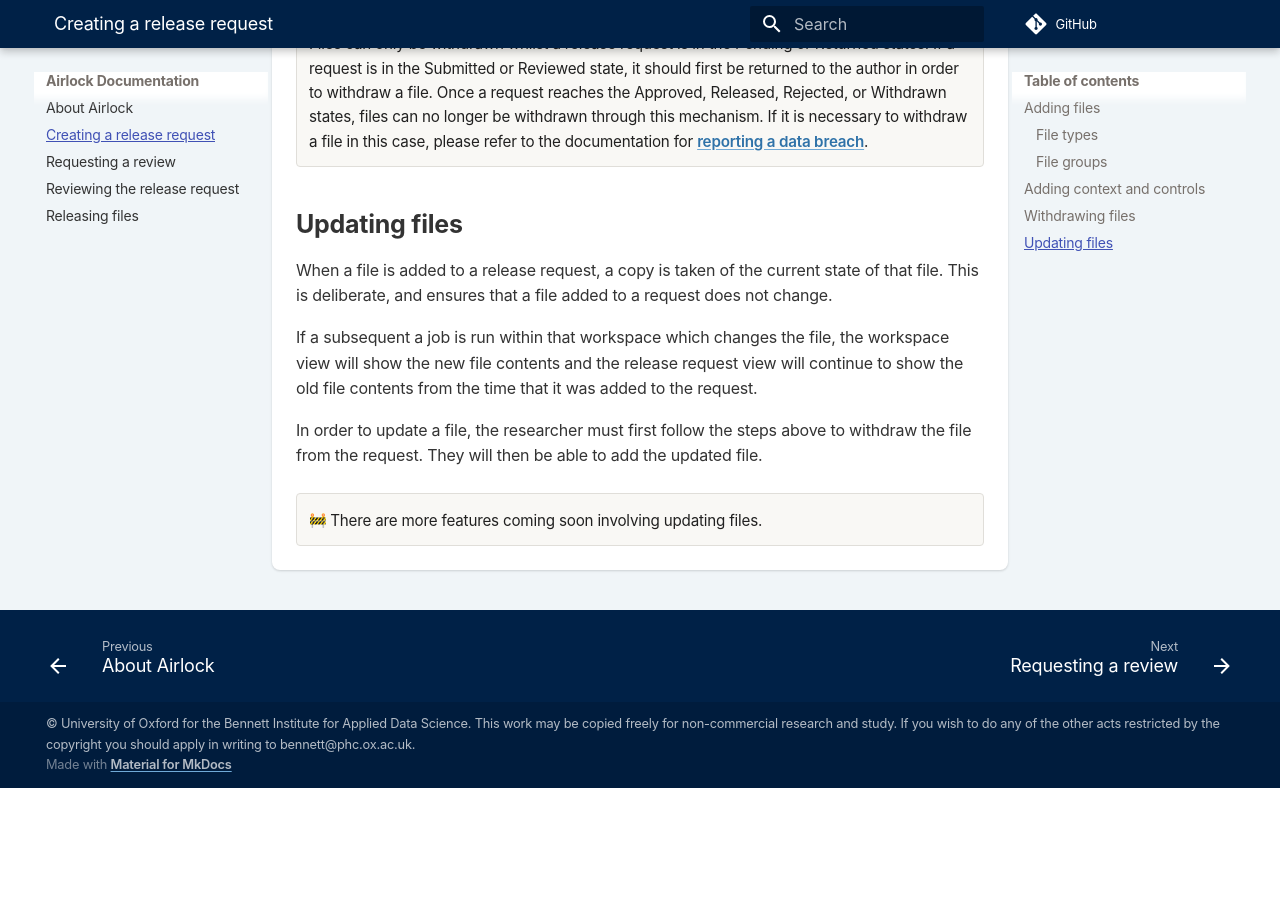
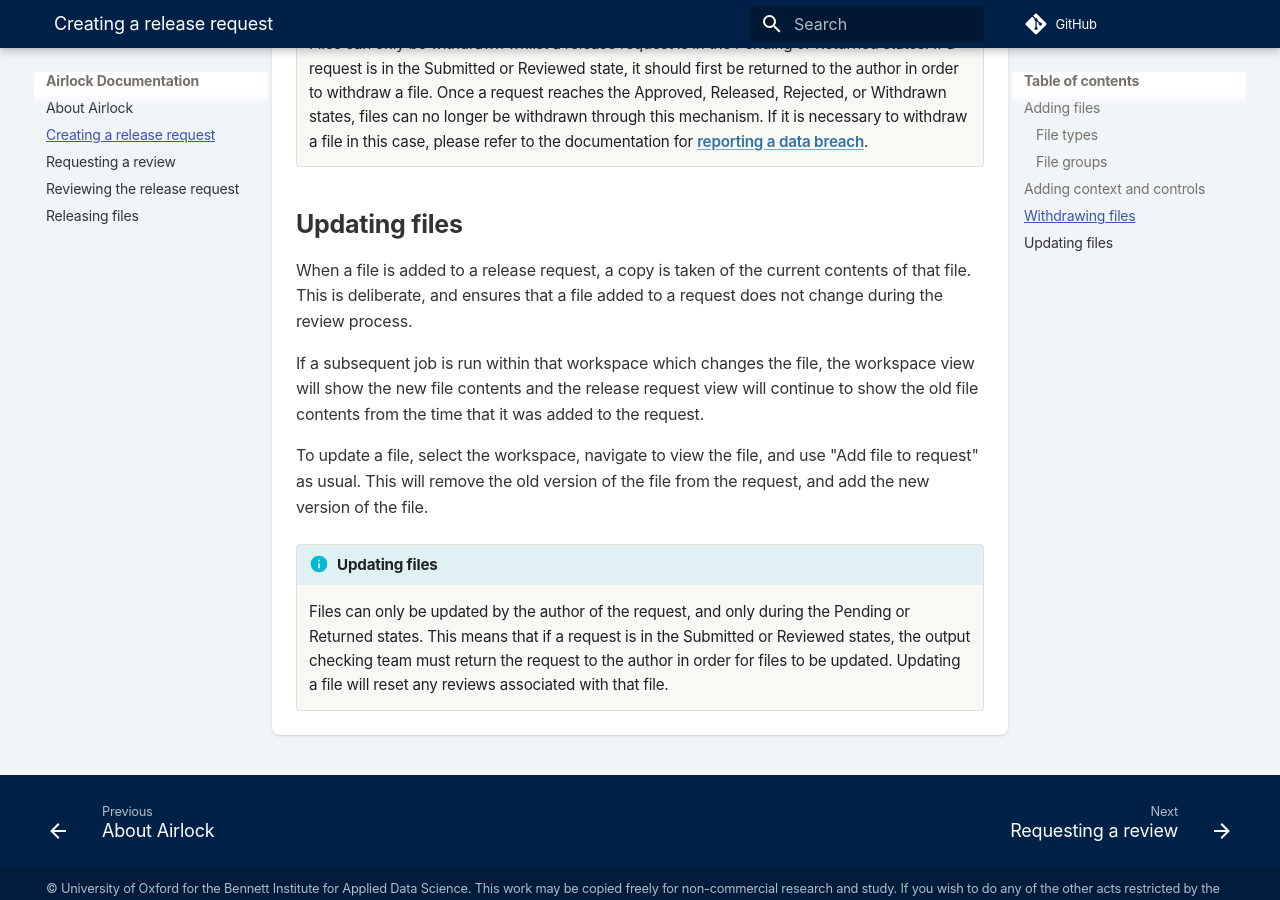
Before and after one commit to opensafely-core/airlock, an MkDocs documentation site: the page built from docs/creating-a-release-request.md, in a window 1280 px wide and 900 px high, scrolled down 1482 px. Built offline with MkDocs 1.6.1 and Material for MkDocs 9.7.7, drawn with Linux system fonts in a browser that asks for light colours; emoji names are drawn with the system emoji font; comment, search, counter and statistics services are not loaded; before the commit the page ends 2270 px from its top, so only the background shows below that.

Commit message:
Update docs

```diff
--- a/docs/creating-a-release-request.md
+++ b/docs/creating-a-release-request.md
@@ -56,17 +56,22 @@ and use "Withdraw from Request".
 
 ## Updating files
 
-When a file is added to a release request, a copy is taken of the current state
+When a file is added to a release request, a copy is taken of the current contents
 of that file. This is deliberate, and ensures that a file added to a request
-does not change.
+does not change during the review process.
 
-If a subsequent a job is run within that workspace which changes the file,
+If a subsequent job is run within that workspace which changes the file,
 the workspace view will show the new file contents and the release request view
 will continue to show the old file contents from the time that it was added to
 the request.
 
-In order to update a file, the researcher must first follow the steps above to
-withdraw the file from the request. They will then be able to add the updated file.
+To update a file, select the workspace, navigate to view the file,
+and use "Add file to request" as usual. This will remove the old version of the file
+from the request, and add the new version of the file.
 
-!!!note ""
-    :construction: There are more features coming soon involving updating files.
+!!!info "Updating files"
+    Files can only be updated by the author of the request, and only during the Pending
+    or Returned states.
+    This means that if a request is in the Submitted or Reviewed states, the output
+    checking team must return the request to the author in order for files to be updated.
+    Updating a file will reset any reviews associated with that file.
```
